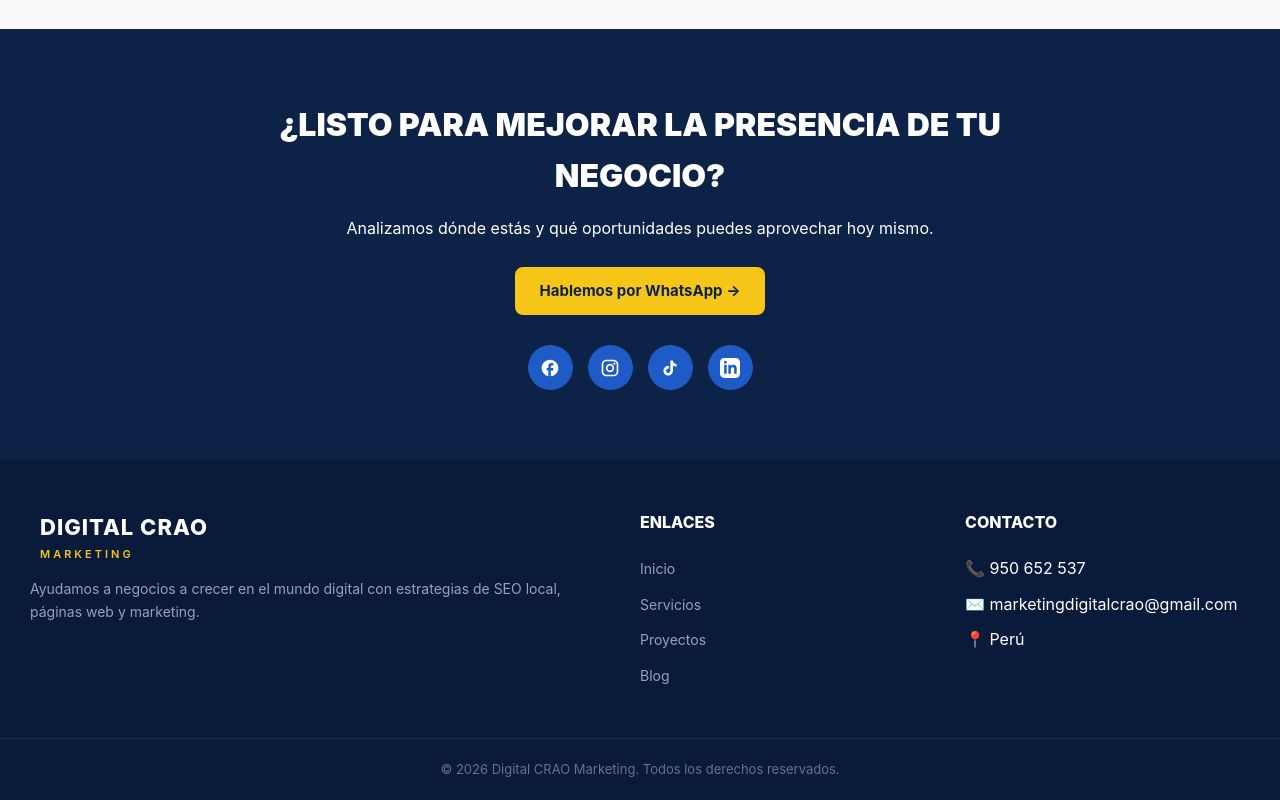
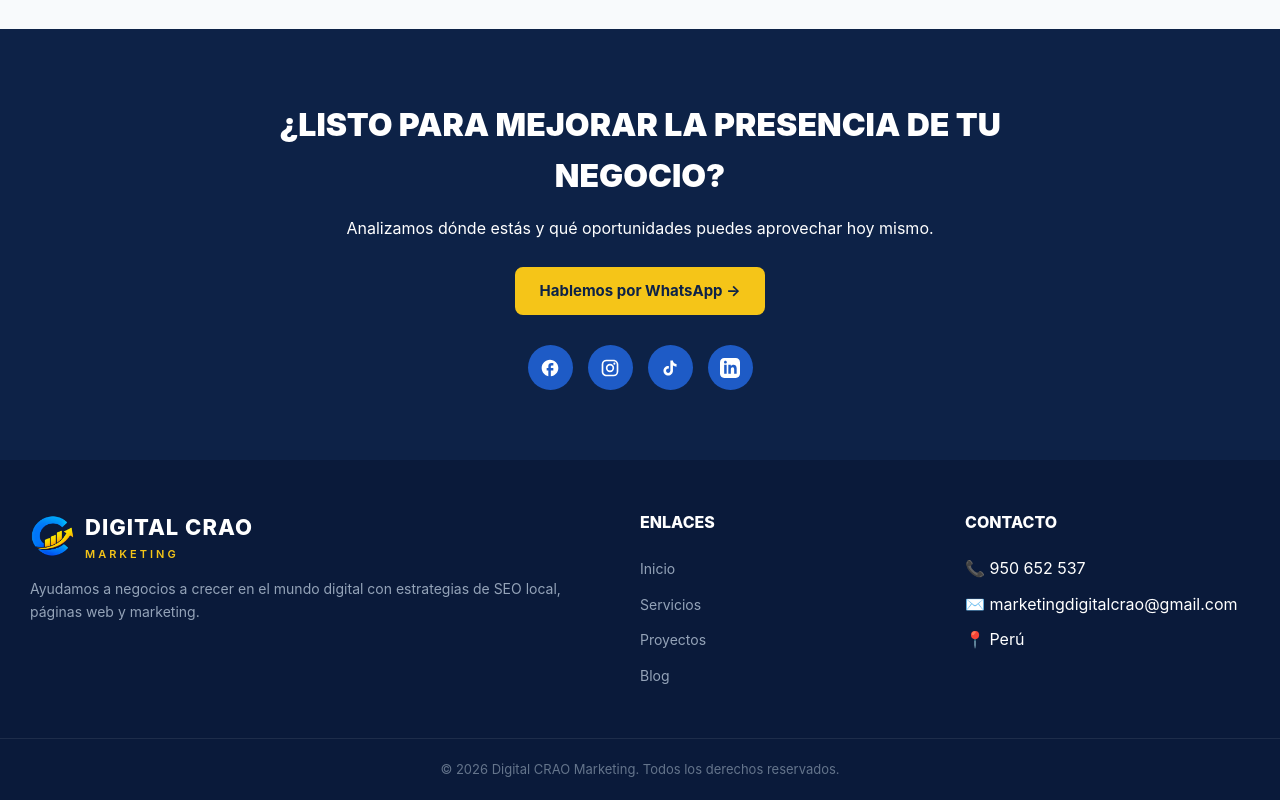
Before and after one commit to marketingdigitalcrao-sys/digital-crao-web-oficial, a plain HTML site: page index.html in a window 1280 px wide. Shown: the part 4223-5023 px from the top of the page. Drawn offline with Linux system fonts and the light colour scheme; a small style sheet from the web is missing.

Commit message:
Update index.html

```diff
--- a/index.html
+++ b/index.html
@@ -417,7 +417,7 @@
   <div class="footer-container">
     <div class="footer-brand">
       <div class="logo">
-        <div class="logo-icon"></div>
+        <img src="logo-digital-crao.webp" alt="Logo Digital CRAO" class="logo-img">
         <div class="logo-text">DIGITAL CRAO<span>MARKETING</span></div>
       </div>
       <p>Ayudamos a negocios a crecer en el mundo digital con estrategias de SEO local, páginas web y marketing.</p>
```
